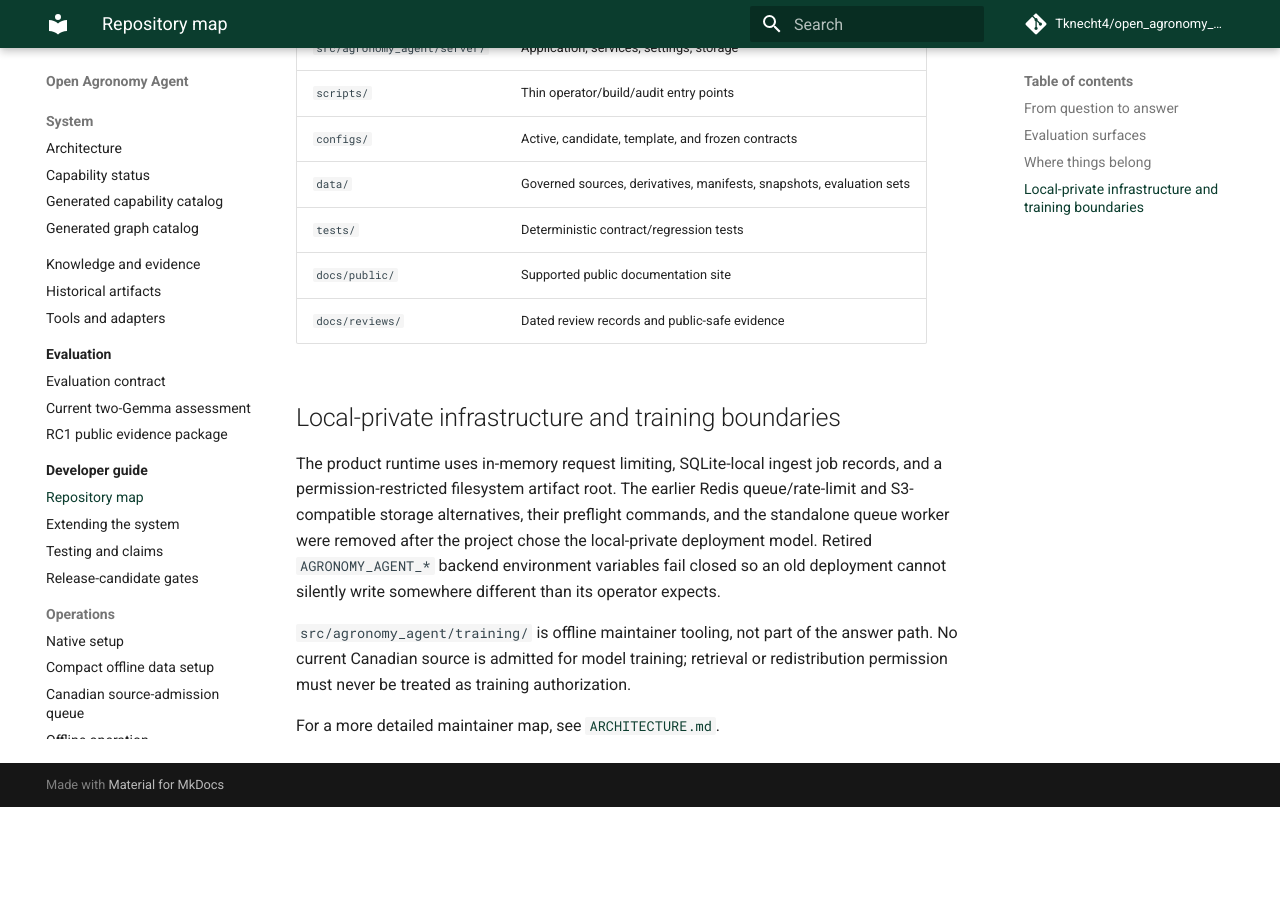
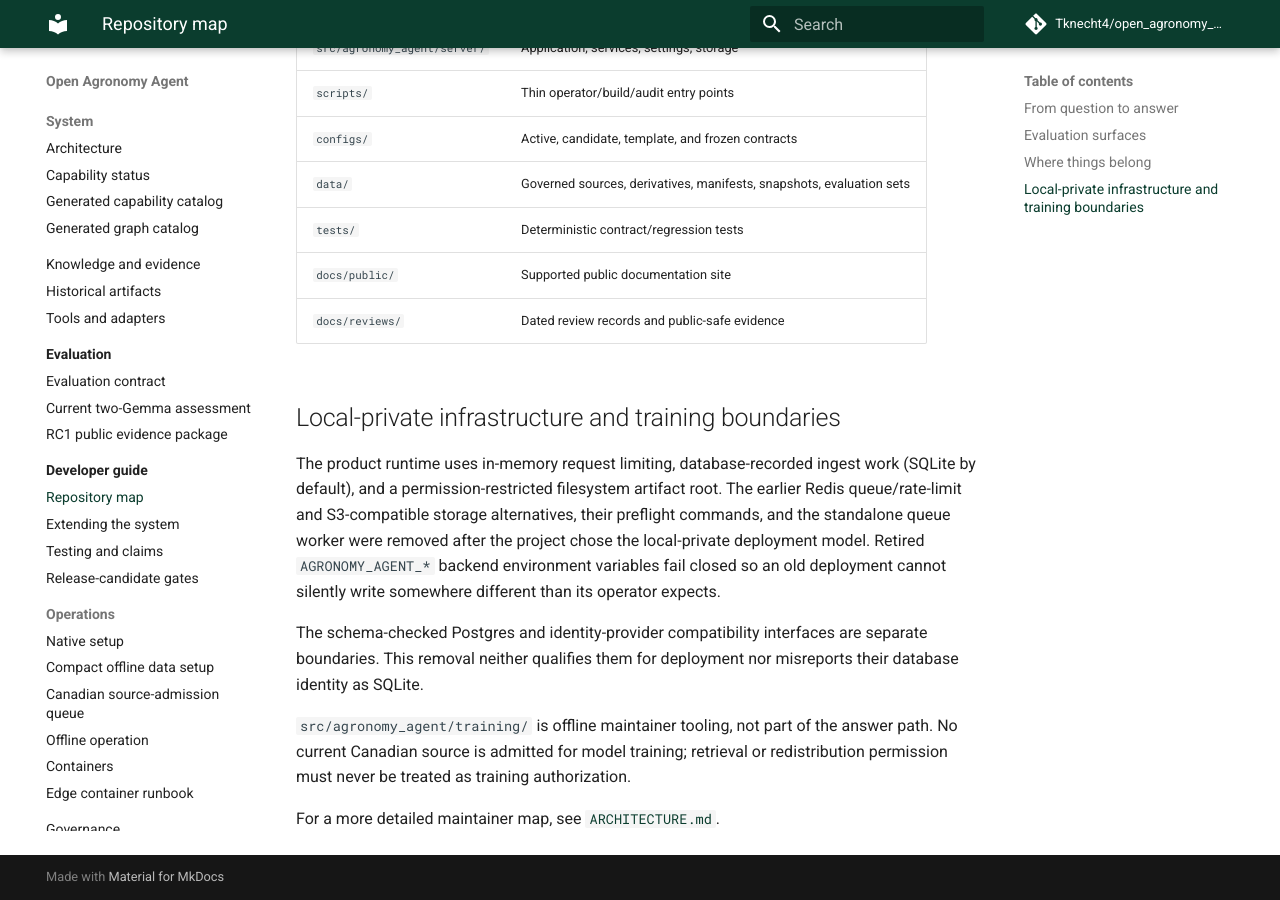
Before and after one commit to Tknecht4/open_agronomy_agent, an MkDocs documentation site: the page built from docs/public/developer/repository-map.md, in a window 1280 px wide and 900 px high, scrolled down 1404 px. Built offline with MkDocs 1.6.1 and Material for MkDocs 9.7.7, drawn with Linux system fonts in a browser that asks for light colours; comment, search, counter and statistics services are not loaded; before the commit the page ends 2211 px from its top, so only the background shows below that.

Commit message:
Repair local backend reporting and receipts

```diff
--- a/docs/public/developer/repository-map.md
+++ b/docs/public/developer/repository-map.md
@@ -50,13 +50,17 @@ dependence and Gemma 4 full-system repeatability remain open work.
 
 ## Local-private infrastructure and training boundaries
 
-The product runtime uses in-memory request limiting, SQLite-local ingest job
-records, and a permission-restricted filesystem artifact root. The earlier
+The product runtime uses in-memory request limiting, database-recorded ingest
+work (SQLite by default), and a permission-restricted filesystem artifact root. The earlier
 Redis queue/rate-limit and S3-compatible storage alternatives, their preflight
 commands, and the standalone queue worker were removed after the project chose
 the local-private deployment model. Retired `AGRONOMY_AGENT_*` backend
 environment variables fail closed so an old deployment cannot silently write
 somewhere different than its operator expects.
+
+The schema-checked Postgres and identity-provider compatibility interfaces are
+separate boundaries. This removal neither qualifies them for deployment nor
+misreports their database identity as SQLite.
 
 `src/agronomy_agent/training/` is offline maintainer tooling, not part of the
 answer path. No current Canadian source is admitted for model training;
--- a/docs/reviews/artifacts/repository-inventory-20260926.json
+++ b/docs/reviews/artifacts/repository-inventory-20260926.json
@@ -57,7 +57,7 @@
   "local_private_backend_removal": {
     "source_commit": "d7794feea78f9230a5c1d5f1e7a9b7b50e5c3914",
     "python_modules_after": 118,
-    "python_lines_after": 104632,
+    "python_lines_after": 104627,
     "modules_removed": 5,
     "removed_modules": [
       "server/queue.py",
```
Also changed, not shown: README.md (+1 -1 lines), docs/reviews/open-agronomy-local-private-backend-removal-20260927.md (+21 -3 lines), src/agronomy_agent/server/README.md (+3 -2 lines), 3 other files.
